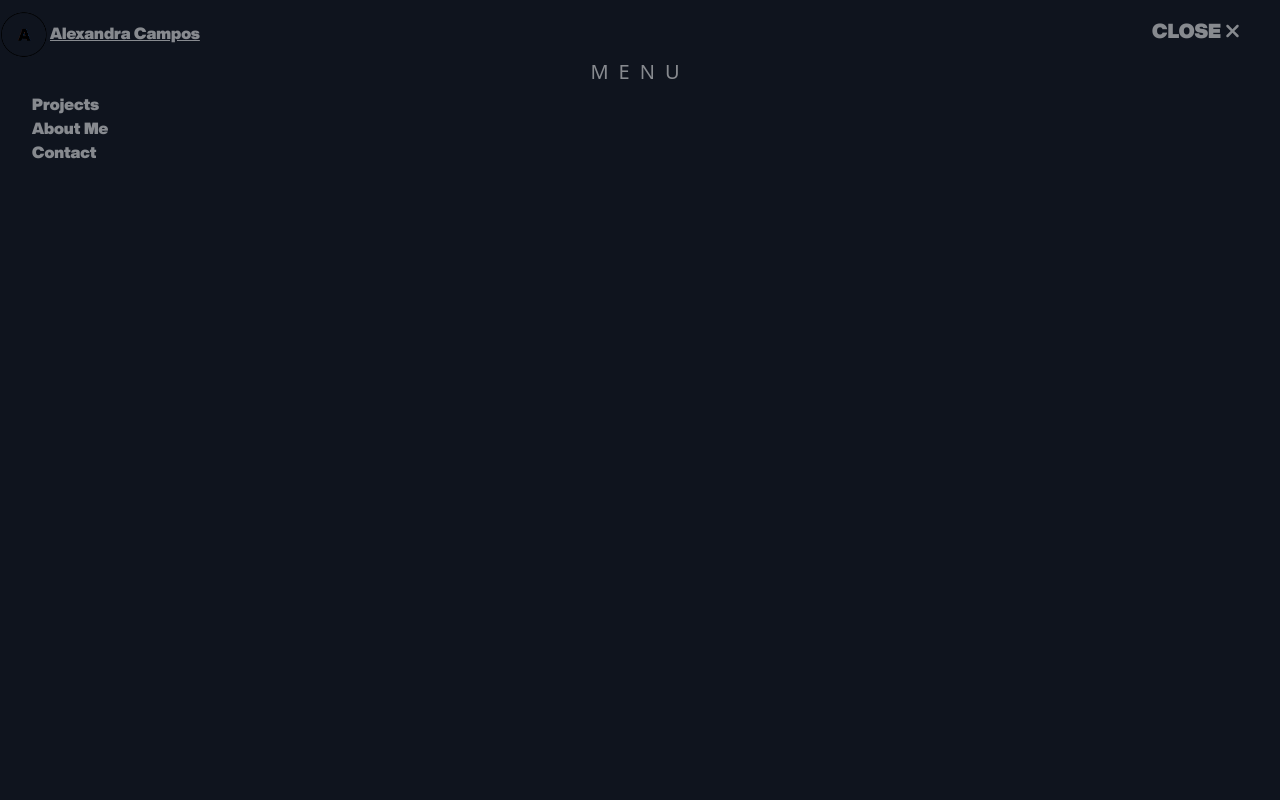
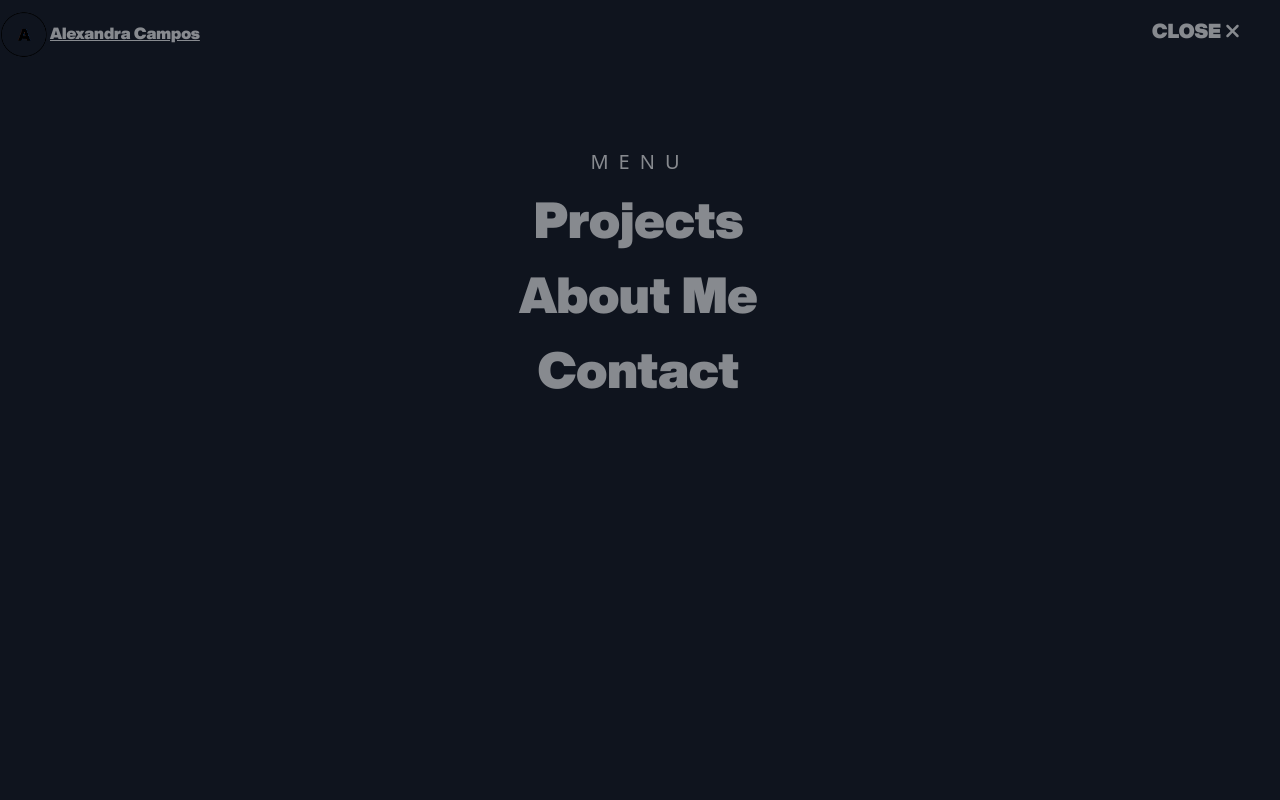
Before and after one commit to lexie70/My-Portfolio, a Next.js app: page /about in a window 1280 px wide. Both pictures are taken after a click on the element "MENU". Shown: the top 800 px of the page. Built offline with nearby package versions, Linux system fonts and the light colour scheme.

Commit message:
menu funtionalities ready

```diff
--- a/src/app/about/page.jsx
+++ b/src/app/about/page.jsx
@@ -20,7 +20,7 @@ export default function About() {
 
       <Carousel />
       <div className="row">
-        <div className="col-12 col-md-6">
+        <div className="col-12 col-md-6 mt-md-5 mb-md-5">
           <List
             title={"technologies i use"}
             list={[
@@ -39,7 +39,7 @@ export default function About() {
             ]}
           />
         </div>
-        <div className="col-12 col-md-6">
+        <div className="col-12 col-md-6 mt-md-5 mb-md-5">
           <List
             title={"Services I Offer"}
             list={[
@@ -82,7 +82,7 @@ function List({ title, list }) {
 function Experience() {
   return (
     <div>
-      <h5 className="margin-separation mb-3">experience</h5>
+      <h5 className="margin-separation mb-3 mt-3">experience</h5>
       <h1 className="mb-4">Over 3 Years Experience</h1>
       <h3 className="h3class-about">
         I’ve been lucky enough to establish relationships with amazing clients
--- a/src/app/components/Navbar.jsx
+++ b/src/app/components/Navbar.jsx
@@ -65,22 +65,13 @@ function Menu() {
       </div>
       <ul className={styles.ul}>
         <li>
-          <a>
-            {/* <FontAwesomeIcon icon={faMinus} className="me-1" /> */}
-            Projects
-          </a>
+          <a href="/projects">Projects</a>
         </li>
         <li>
-          <a>
-            {/* <FontAwesomeIcon icon={faMinus} className="me-1" /> */}
-            About me
-          </a>
+          <a href="/about">About me</a>
         </li>
         <li>
-          <a>
-            {/* <FontAwesomeIcon icon={faMinus} className="me-1" /> */}
-            Contact
-          </a>
+          <a href="/contact">Contact</a>
         </li>
       </ul>
     </div>
--- a/src/app/components/Navbar.module.css
+++ b/src/app/components/Navbar.module.css
@@ -21,12 +21,13 @@
 
 .menuMainDiv {
   position: fixed;
-  top: 60px;
+  top: 0px;
   z-index: 9999;
-  color: #878a8f;
+  color: #878a8f !important;
   background-color: #0f141e;
   height: 100%;
   width: 100%;
+  padding-top: 150px;
 }
 .align {
   display: flex;
@@ -34,8 +35,20 @@
 }
 .ul {
   list-style: none;
-  margin: 0 auto;
   display: flex;
+  flex-direction: column;
   justify-content: center;
-  flex-direction: column;
+  align-items: center;
+  font-size: 50px;
+  padding-right: 35px;
+  color: #878a8f !important;
+
+  /* height: 100vh; */
 }
+.ul a {
+  color: inherit; /* Usa el color definido en el contenedor ul */
+  text-decoration: none;
+}
+.ul a:hover {
+  color: aliceblue;
+}
```
